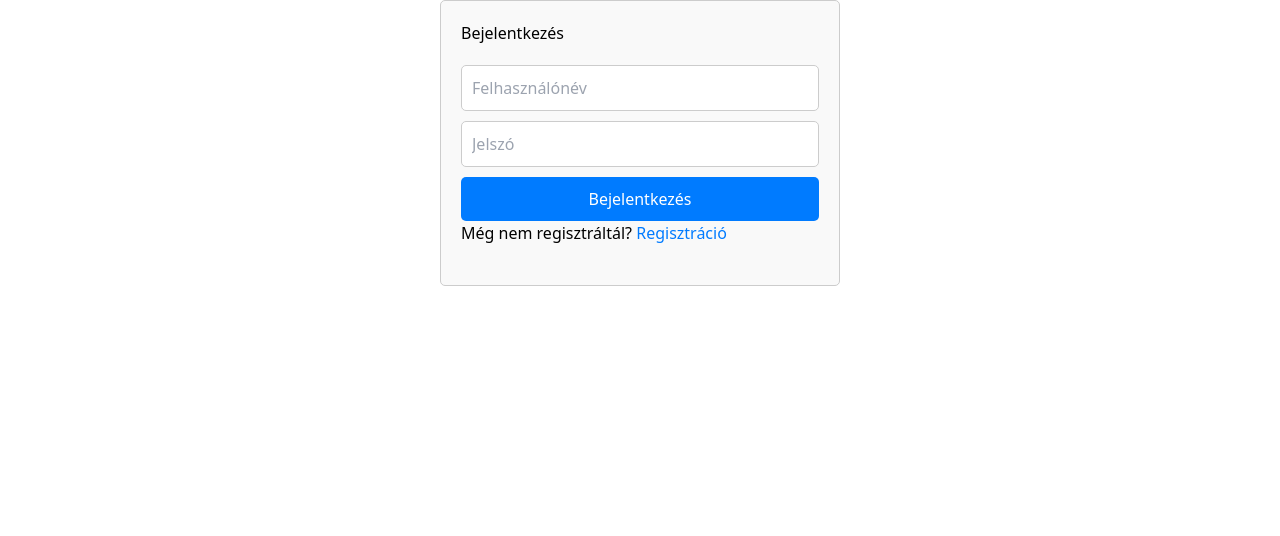
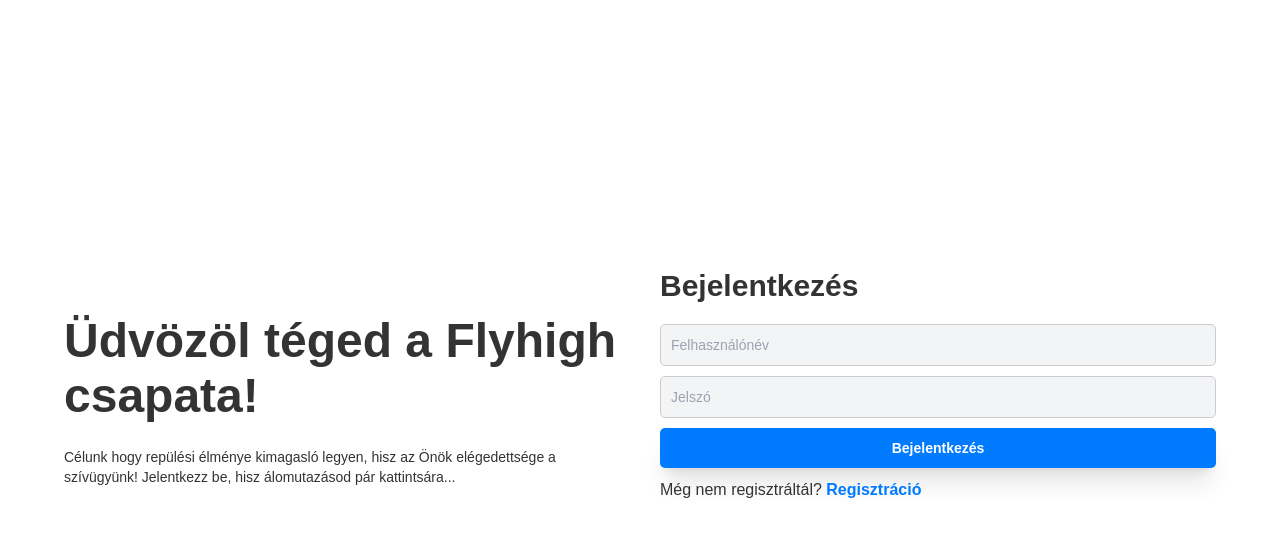
Before and after one commit to szt2mulben/FlyHigh, a Vue app in the folder Frontend/flyhigh-web-beta1.0/: page /loginregister in a window 1280 px wide. Shown: the top 536 px of the page. Built offline with nearby package versions, Linux system fonts and the light colour scheme; the HTML template or start-up script is replaced by a standard one.

Commit message:
Flyhigh - Login frontend

```diff
--- a/Frontend/flyhigh-web-beta1.0/package.json
+++ b/Frontend/flyhigh-web-beta1.0/package.json
@@ -9,6 +9,7 @@
     "preview": "vite preview"
   },
   "dependencies": {
+    "aos": "^2.3.4",
     "axios": "^1.6.7",
     "pinia": "^2.1.7",
     "vue": "^3.4.15",
--- a/Frontend/flyhigh-web-beta1.0/src/App.vue
+++ b/Frontend/flyhigh-web-beta1.0/src/App.vue
@@ -11,6 +11,7 @@
 const isLoggedIn = ref(!!user);
 
 </script>
+
 
 <template>
   <nav>
--- a/Frontend/flyhigh-web-beta1.0/src/components/LoginRegister/Login.vue
+++ b/Frontend/flyhigh-web-beta1.0/src/components/LoginRegister/Login.vue
@@ -1,22 +1,33 @@
 <template>
-  <div class="container">
-    <h2 v-if="!showRegisterForm">Bejelentkezés</h2>
+    <div class="font-[sans-serif] text-[#333]">
+  <div class="min-h-screen flex fle-col items-center justify-center py-6 px-4">
+    <div class="grid md:grid-cols-2 items-center gap-10 max-w-6xl w-full">
+      <div data-aos="fade-right" class="max-md:text-center">
+            <h2 class="lg:text-5xl text-4xl font-extrabold lg:leading-[55px]">
+              Üdvözöl téged a Flyhigh csapata!
+            </h2>
+            <p class="text-sm mt-6">Célunk hogy repülési élménye kimagasló legyen, hisz az Önök elégedettsége a szívügyünk! Jelentkezz be, hisz álomutazásod pár kattintsára...</p>
+          </div>
+
     <form v-if="!showRegisterForm">
-      <input type="text" v-model="loginData.name" placeholder="Felhasználónév" required>
-      <input type="password" v-model="loginData.password" placeholder="Jelszó" required>
-      <button type="submit" @click.prevent="login()">Bejelentkezés</button>
-      <p>Még nem regisztráltál? <a href="#" @click="showRegisterForm = true">Regisztráció</a></p>
+      <h2 v-if="!showRegisterForm" class="text-3xl font-extrabold mb-8 max-md:text-center">Bejelentkezés</h2>
+      <input type="text" v-model="loginData.name" class="bg-gray-100 w-full text-sm px-4 py-3.5 rounded-md outline-blue-600" placeholder="Felhasználónév" required>
+      <input type="password" v-model="loginData.password" class="bg-gray-100 w-full text-sm px-4 py-3.5 rounded-md outline-blue-600" placeholder="Jelszó" required>
+      <button type="submit" class="w-full shadow-xl py-2.5 px-4 text-sm font-semibold rounded text-white bg-blue-600 hover:bg-blue-700 focus:outline-none" @click.prevent="login()">Bejelentkezés</button>
+      <p class="py-2.5">Még nem regisztráltál? <a href="#" @click="showRegisterForm = true" class="font-bold	 text-blue-600 hover:text-blue-500">Regisztráció</a></p>
     </form>
 
-    <h2 v-if="showRegisterForm">Regisztráció</h2>
     <form v-if="showRegisterForm">
-      <input type="text" v-model="registerData.name" placeholder="Felhasználónév" required>
-      <input type="password" v-model="registerData.password" placeholder="Jelszó" required>
-      <input type="email" v-model="registerData.email" placeholder="E-mail:" required>
-      <button type="submit" @click="register()">Regisztráció</button>
-      <p>Már regisztráltál? <a href="#" @click="showRegisterForm = false">Bejelentkezés</a></p>
+      <h2 v-if="showRegisterForm" class="text-3xl font-extrabold mb-8 max-md:text-center">Regisztráció</h2>
+      <input type="text" v-model="registerData.name" class="bg-gray-100 w-full text-sm px-4 py-3.5 rounded-md outline-blue-600" placeholder="Felhasználónév" required>
+      <input type="password" v-model="registerData.password" class="bg-gray-100 w-full text-sm px-4 py-3.5 rounded-md outline-blue-600" placeholder="Jelszó" required>
+      <input type="email" v-model="registerData.email" class="bg-gray-100 w-full text-sm px-4 py-3.5 rounded-md outline-blue-600" placeholder="E-mail:" required>
+      <button type="submit" class="w-full shadow-xl py-2.5 px-4 text-sm font-semibold rounded text-white bg-blue-600 hover:bg-blue-700 focus:outline-none" @click="register()">Regisztráció</button>
+      <p class="py-2.5">Már regisztráltál? <a href="#" class="font-bold text-blue-600 hover:text-blue-500" @click="showRegisterForm = false">Bejelentkezés</a></p>
     </form>
   </div>
+  </div>
+</div>
 </template>
 
 <script setup>
--- a/Frontend/flyhigh-web-beta1.0/src/main.js
+++ b/Frontend/flyhigh-web-beta1.0/src/main.js
@@ -1,5 +1,7 @@
 //import './assets/main.css'
 import '../src/style.css'
+import AOS from "aos";
+import "aos/dist/aos.css"
 
 import { createApp } from 'vue'
 import { createPinia } from 'pinia'
@@ -7,6 +9,7 @@
 import App from './App.vue'
 import router from './router'
 
+AOS.init();
 const app = createApp(App)
 
 app.use(createPinia())
```
Also changed, not shown: 2 other files (tests, documents, lock files or other folders).
